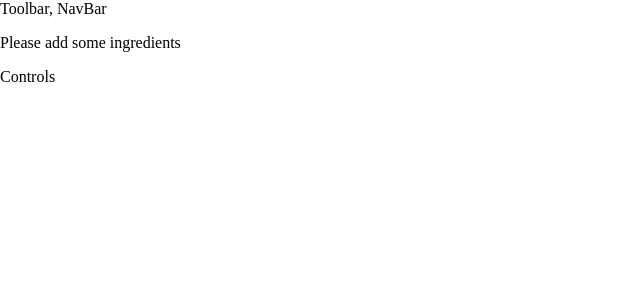
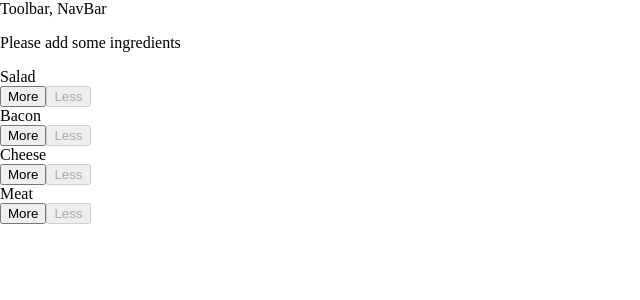
Before and after one commit to douhimed/burger-builder, a React app: page / in a window 1280 px wide. Shown: the top 300 px of the page, without its empty margins (0-640 px from the left). Built offline with nearby package versions, Linux system fonts and the light colour scheme.

Commit message:
Creating the build controls

```diff
--- a/src/components/Burger/BuildControls/BuildControl/BuildControl.js
+++ b/src/components/Burger/BuildControls/BuildControl/BuildControl.js
@@ -0,0 +1,22 @@
+import React from "react";
+import classes from "./BuildControl.css";
+
+const BuildControl = props => {
+  return (
+    <div className={classes.BuildControl}>
+      <div className={classes.Label}>{props.label}</div>
+      <button className={classes.More} onClick={props.onIncrement}>
+        More
+      </button>
+      <button
+        className={classes.Less}
+        onClick={props.onDecrement}
+        disabled={props.disabled}
+      >
+        Less
+      </button>
+    </div>
+  );
+};
+
+export default BuildControl;
--- a/src/components/Burger/BuildControls/BuildControls.js
+++ b/src/components/Burger/BuildControls/BuildControls.js
@@ -0,0 +1,28 @@
+import React from "react";
+import classes from "./BuildControls.css";
+import BuildControl from "./BuildControl/BuildControl";
+
+const controls = [
+  { label: "Salad", type: "salad" },
+  { label: "Bacon", type: "bacon" },
+  { label: "Cheese", type: "cheese" },
+  { label: "Meat", type: "meat" }
+];
+
+const BuildControls = props => {
+  return (
+    <div className={classes.BuildControls}>
+      {controls.map(control => (
+        <BuildControl
+          key={control.label}
+          label={control.label}
+          onIncrement={() => props.onIncrement(control.type)}
+          onDecrement={() => props.onDecrement(control.type)}
+          disabled={props.disabled[control.type]}
+        />
+      ))}
+    </div>
+  );
+};
+
+export default BuildControls;
--- a/src/components/Burger/Burger.css
+++ b/src/components/Burger/Burger.css
@@ -1,11 +1,13 @@
 .Burger {
   width: 100%;
   margin: auto;
-  height: 250px;
+  height: 200px;
+  padding-top: 60px;
   overflow: scroll;
   text-align: center;
   font-weight: bold;
   font-size: 1.2rem;
+  margin-bottom: 20px;
 }
 
 @media (min-width: 500px) and (min-height: 400px) {
--- a/src/containers/burgerBuilder/BurgerBuiler.js
+++ b/src/containers/burgerBuilder/BurgerBuiler.js
@@ -1,6 +1,14 @@
 import React, { Component } from "react";
 import Wrapper from "../../hoc/Wrapper";
 import Burger from "../../components/Burger/Burger";
+import BuildControls from "../../components/Burger/BuildControls/BuildControls";
+
+const INGREDIENTS_PRICES = {
+  salad: 1,
+  bacon: 1.5,
+  meat: 2.5,
+  cheese: 1.99
+};
 
 class BurgerBuilder extends Component {
   state = {
@@ -9,14 +17,48 @@ class BurgerBuilder extends Component {
       meat: 0,
       bacon: 0,
       cheese: 0
-    }
+    },
+    price: 2.99
+  };
+
+  incrementIngredientHandler = type => {
+    let oldQuantity = this.state.ingredients[type];
+    const newQuantity = oldQuantity + 1;
+    const updatedIngredients = { ...this.state.ingredients };
+    updatedIngredients[type] = newQuantity;
+
+    const newPrice = this.state.price + INGREDIENTS_PRICES[type];
+
+    this.setState({ ingredients: updatedIngredients, price: newPrice });
+  };
+
+  decrementIngredientHadler = type => {
+    let oldQuantity = this.state.ingredients[type];
+    if (oldQuantity <= 0) return;
+
+    const newQuantity = oldQuantity - 1;
+    const updatedIngredients = { ...this.state.ingredients };
+    updatedIngredients[type] = newQuantity;
+
+    const newPrice = this.state.price - INGREDIENTS_PRICES[type];
+
+    this.setState({ ingredients: updatedIngredients, price: newPrice });
   };
 
   render() {
+    let disabledInfo = { ...this.state.ingredients };
+    for (const key in disabledInfo) {
+      disabledInfo[key] = disabledInfo[key] <= 0;
+    }
+
     return (
       <Wrapper>
         <Burger ingredients={this.state.ingredients} />
-        <div>Controls</div>
+        <BuildControls
+          onIncrement={this.incrementIngredientHandler}
+          onDecrement={this.decrementIngredientHadler}
+          disabled={disabledInfo}
+        />
       </Wrapper>
     );
   }
```
